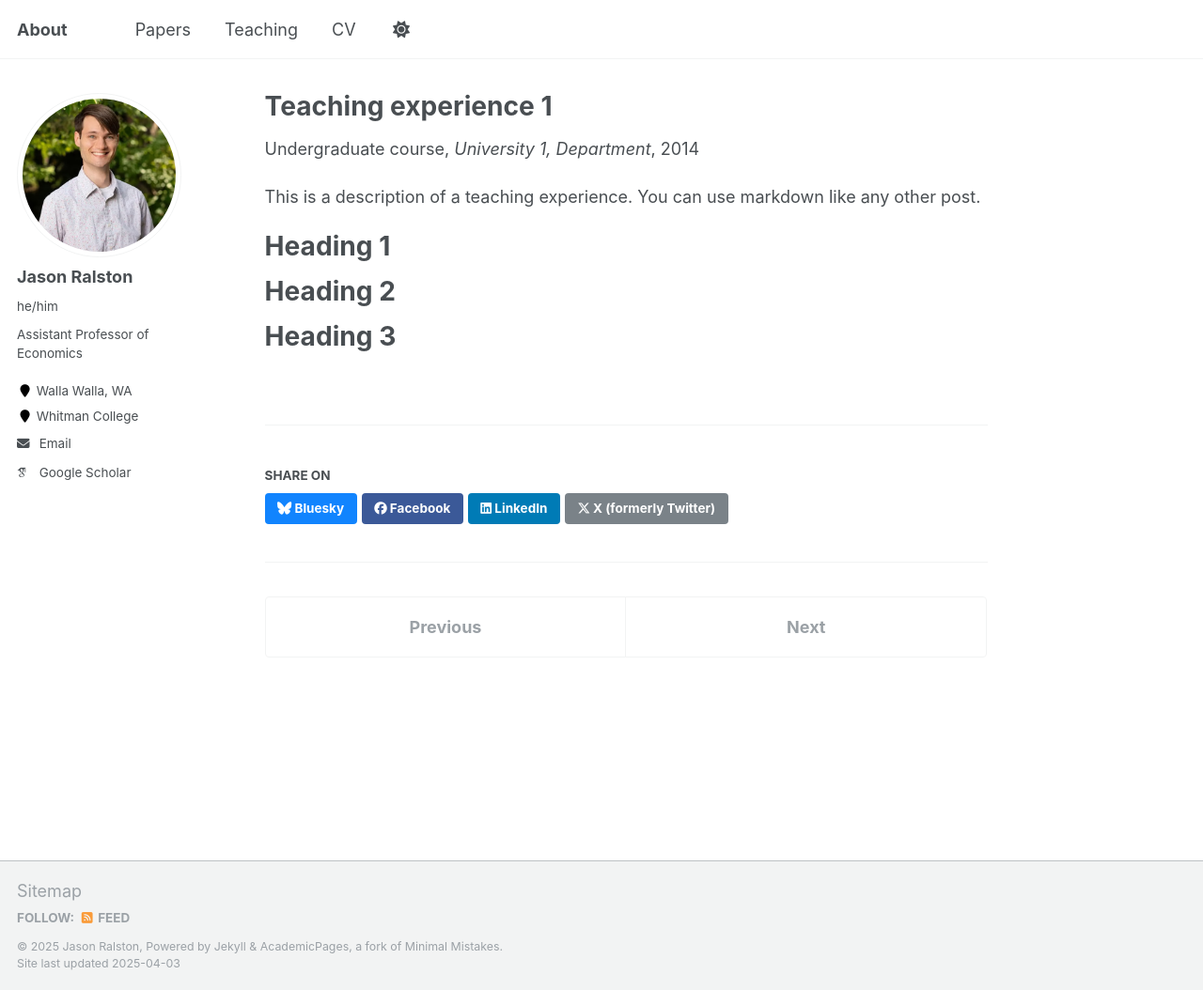
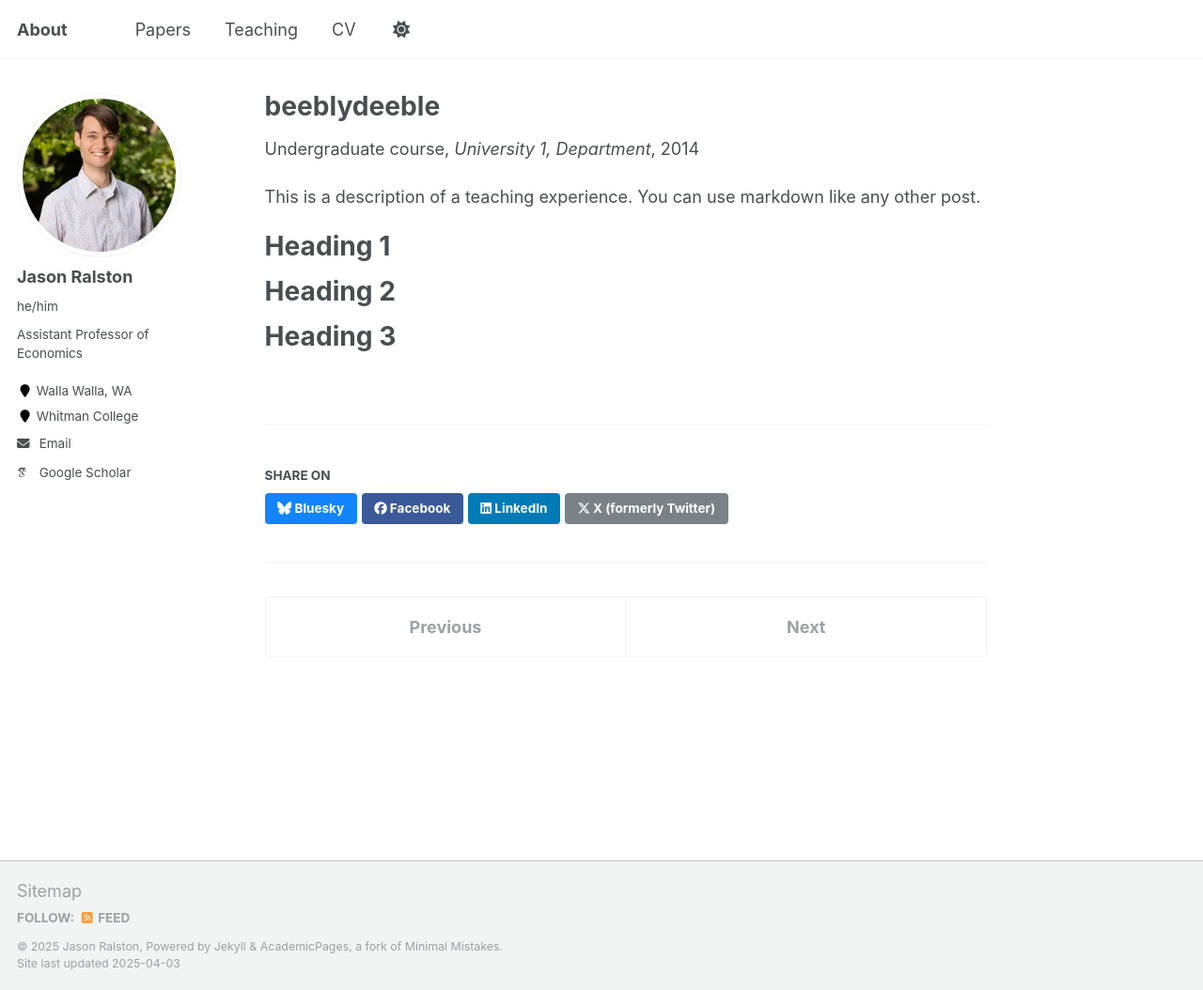
Before and after one commit to jasonralston/jasonralston.github.io, a Jekyll site: the page built from _teaching/2014-spring-teaching-1.md, in a window 1280 px wide and 1054 px high. Shown: the whole window at 94% size. Built offline with Jekyll 4.4.1, drawn with Linux system fonts in a browser that asks for light colours; some web fonts are replaced.

Commit message:
Update 2014-spring-teaching-1.md

```diff
--- a/_teaching/2014-spring-teaching-1.md
+++ b/_teaching/2014-spring-teaching-1.md
@@ -1,5 +1,5 @@
 ---
-title: "Teaching experience 1"
+title: "beeblydeeble"
 collection: teaching
 type: "Undergraduate course"
 permalink: /teaching/2014-spring-teaching-1
```
